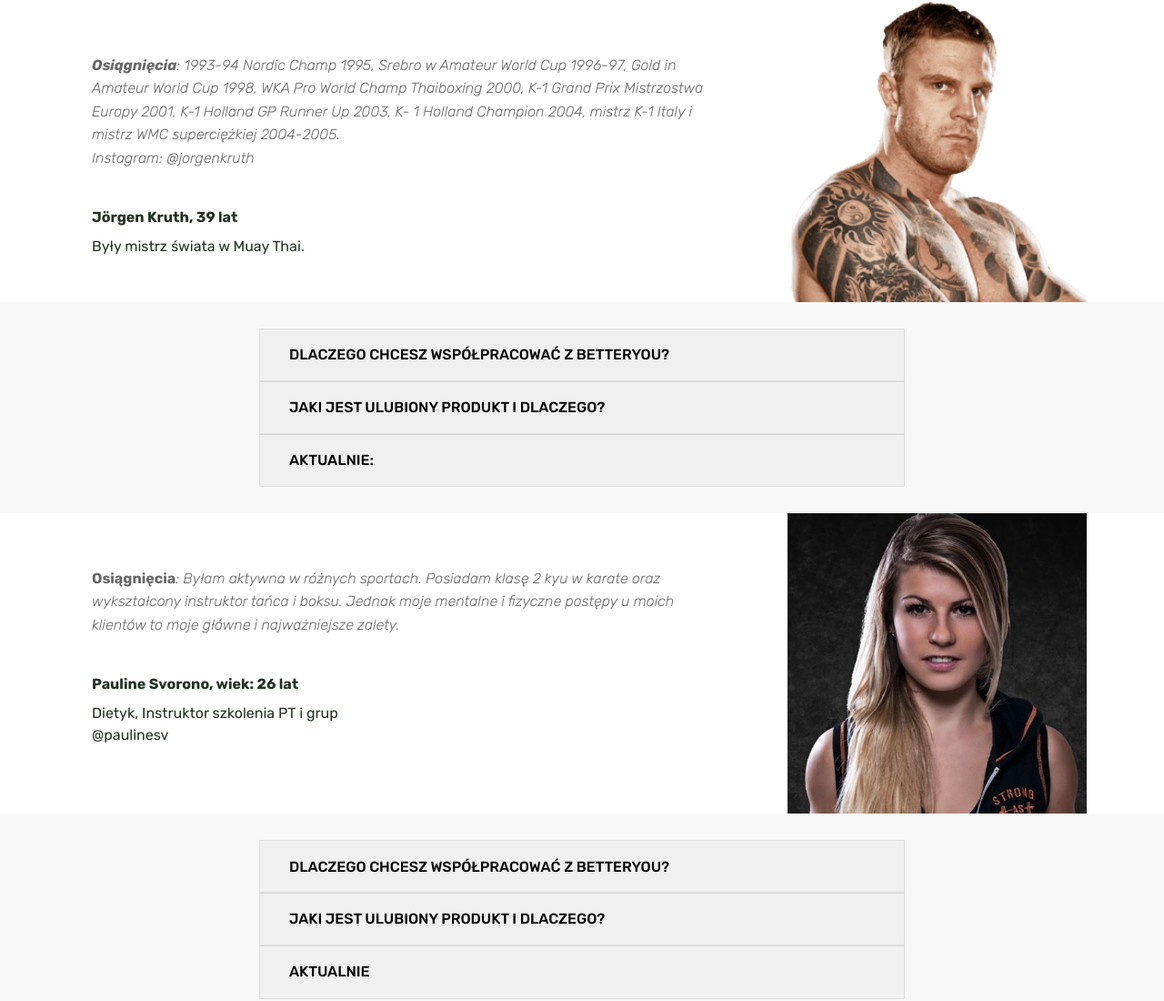
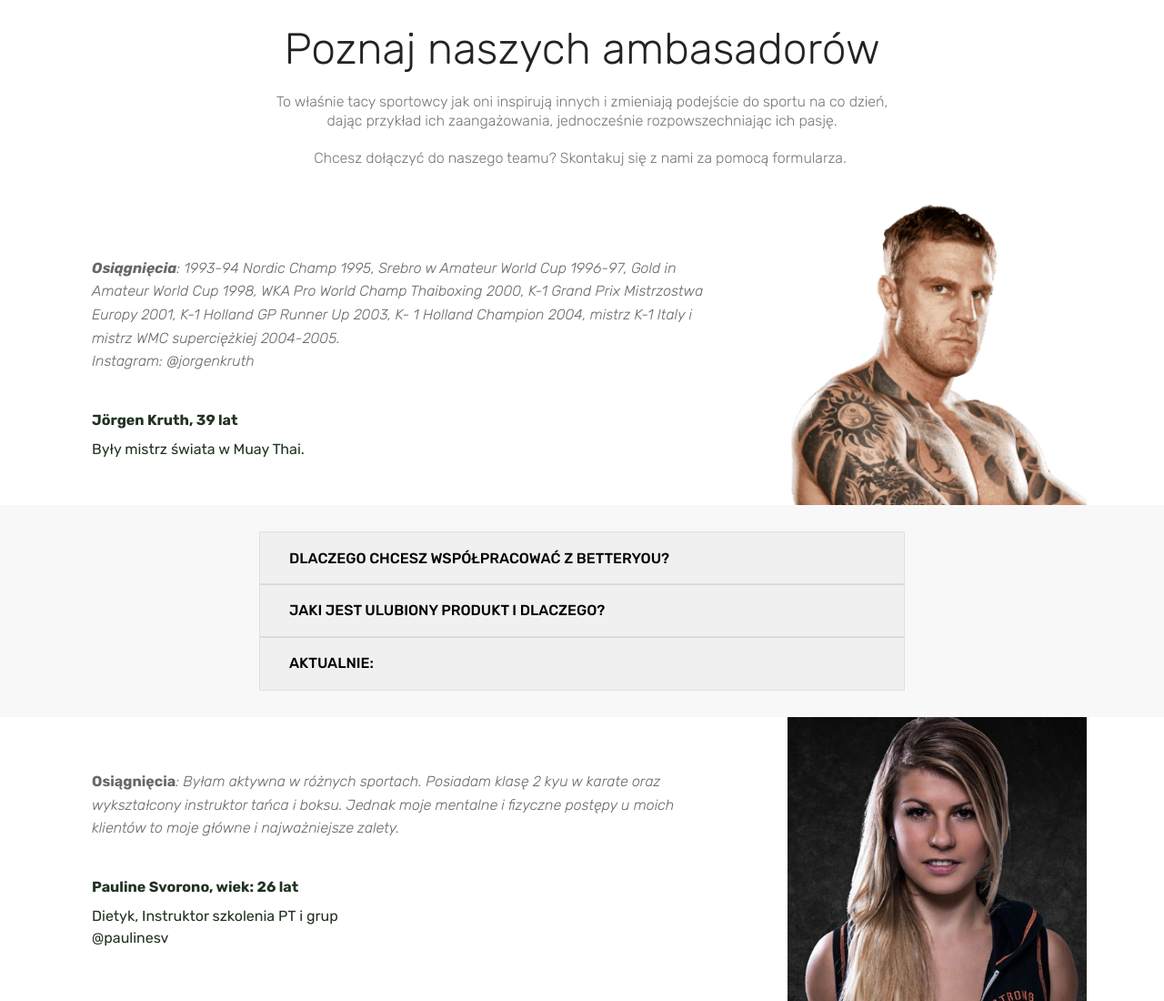
Before and after one commit to michborg/betteryouambasadorzy, a plain HTML site: page index.html in a window 1280 px wide. Shown: the top 1100 px of the page at 91% size. Drawn offline with Linux system fonts and the light colour scheme.

Commit message:
create github pages

```diff
--- a/assets/mobirise/css/mbr-additional.css
+++ b/assets/mobirise/css/mbr-additional.css
@@ -1381,6 +1381,14 @@ body {
     flex: auto!important;
   }
 }
+.cid-reXfBmVf15 {
+  padding-top: 30px;
+  padding-bottom: 30px;
+  background-color: #ffffff;
+}
+.cid-reXfBmVf15 .mbr-section-subtitle {
+  color: #767676;
+}
 .cid-reWVIQZZ61 {
   padding-top: 0px;
   padding-bottom: 0px;
--- a/index.html
+++ b/index.html
@@ -21,7 +21,23 @@
 
 </head>
 <body>
-  <section class="testimonials3 cid-reWVIQZZ61" id="testimonials3-3">
+  <section class="mbr-section content4 cid-reXfBmVf15" id="content4-g">
+
+
+
+    <div class="container">
+        <div class="media-container-row">
+            <div class="title col-12 col-md-8">
+                <h2 class="align-center pb-3 mbr-fonts-style display-2">
+                    Poznaj naszych ambasadorów</h2>
+                <h3 class="mbr-section-subtitle align-center mbr-light mbr-fonts-style display-7">To właśnie tacy sportowcy jak oni inspirują innych i zmieniają podejście do sportu na co dzień, dając przykład ich zaangażowania, jednocześnie rozpowszechniając ich pasję. <br><br>Chcesz dołączyć do naszego teamu? Skontakuj się z nami za pomocą formularza.&nbsp;</h3>
+
+            </div>
+        </div>
+    </div>
+</section>
+
+<section class="engine"><a href="https://mobirise.info/k">develop free website</a></section><section class="testimonials3 cid-reWVIQZZ61" id="testimonials3-3">
 
 
 
@@ -44,7 +60,7 @@
     </div>
 </section>
 
-<section class="engine"><a href="https://mobirise.info/v">free html templates</a></section><section class="accordion1 cid-reWXIBqDcj" id="accordion1-6">
+<section class="accordion1 cid-reWXIBqDcj" id="accordion1-6">
 
 
 
```
Also changed, not shown: 1 other file.
